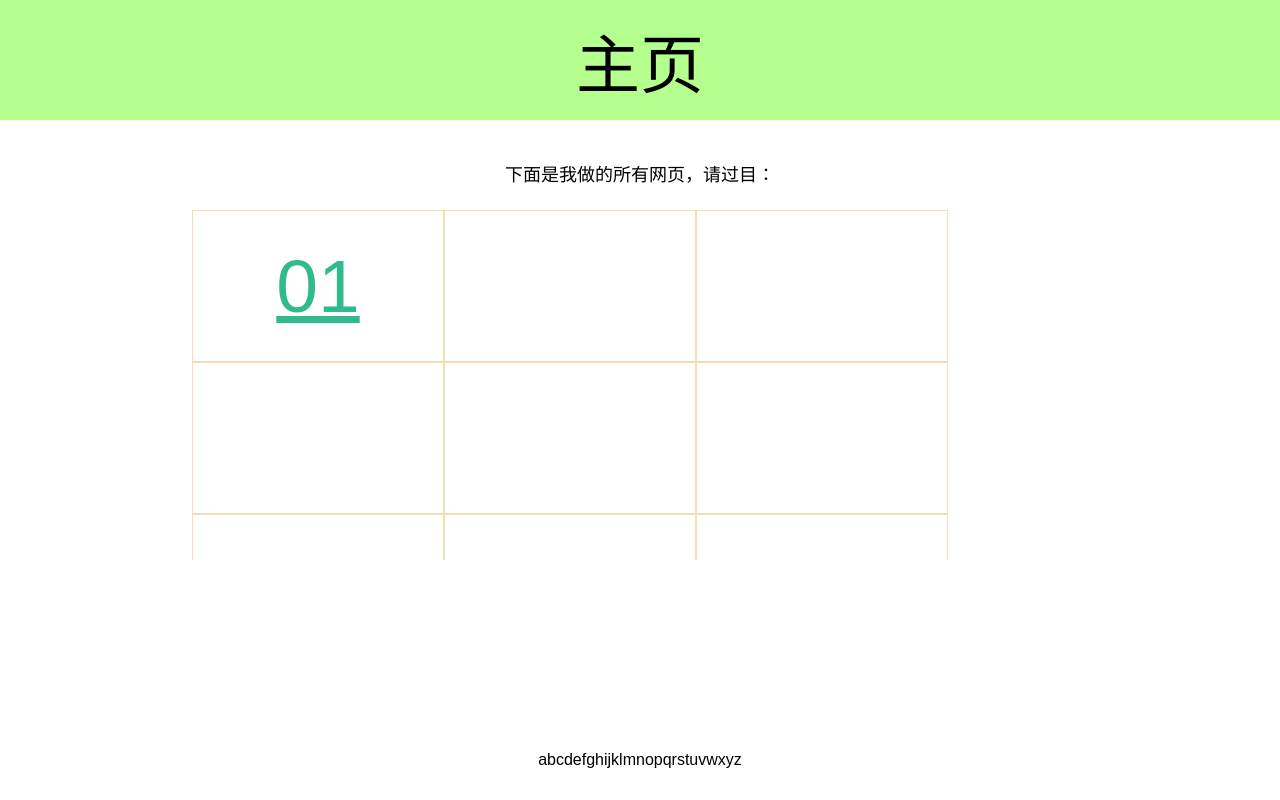
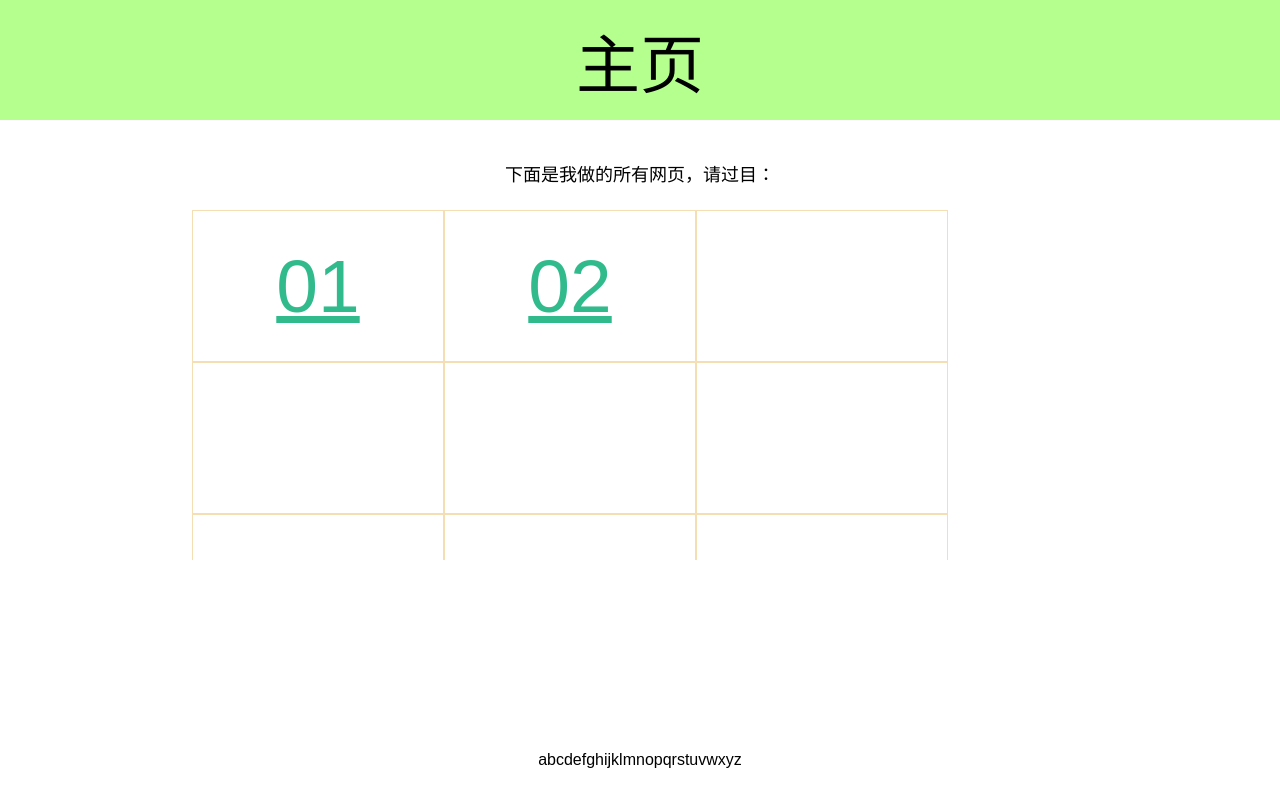
Before and after one commit to fromikun/webPages, a plain HTML site: page index.html in a window 1280 px wide. Drawn offline with Linux system fonts and the light colour scheme; a web font is replaced by a local one.

Commit message:
Update index.html

```diff
--- a/index.html
+++ b/index.html
@@ -22,7 +22,7 @@
         下面是我做的所有网页，请过目：
       </div>
       <a href="./pages/01.html" class="lieBiao center flex">01</a>
-      <a href="" class="lieBiao center flex"></a>
+      <a href="https://id1145.github.io/qsy-max/" class="lieBiao center flex">02</a>
       <a href="" class="lieBiao center flex"></a>
       <a href="" class="lieBiao center flex"></a>
       <a href="" class="lieBiao center flex"></a>
```
